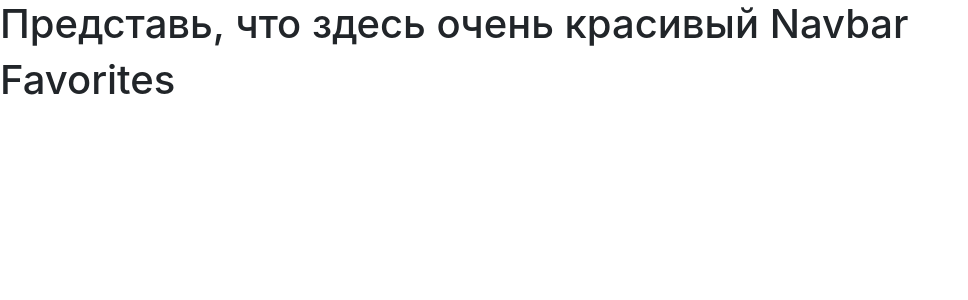
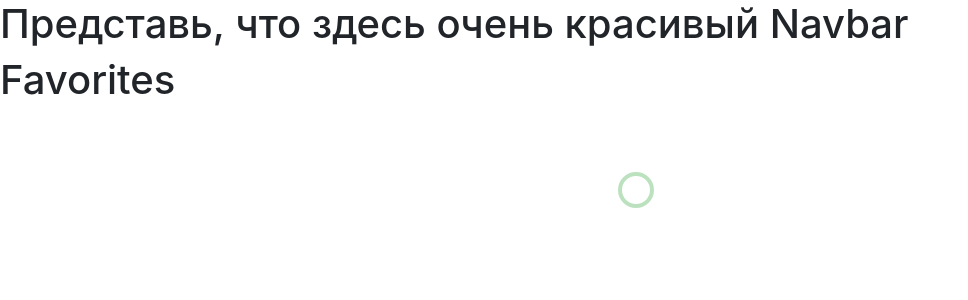
Before and after one commit to GrayWolf83/team, a React (Create React App) app: page /favorites in a window 1280 px wide. Shown: the top 300 px of the page, without its empty margins (0-968 px from the left). Built offline with nearby package versions, Linux system fonts and the light colour scheme.

Commit message:
finished work

```diff
--- a/package.json
+++ b/package.json
@@ -11,6 +11,7 @@
         "react-dom": "^17.0.2",
         "react-router-dom": "^5.3.0",
         "react-scripts": "5.0.0",
+        "styled-components": "^5.3.3",
         "web-vitals": "^2.1.4"
     },
     "scripts": {
--- a/src/app/App.jsx
+++ b/src/app/App.jsx
@@ -1,5 +1,6 @@
 import React from 'react'
 import { Route, Switch } from 'react-router-dom'
+import Loader from './components/ui/Loader'
 import Navbar from './components/ui/Navbar'
 import DeveloperPage from './pages/DeveloperPage'
 import FavoritesPage from './pages/FavoritesPage'
@@ -16,6 +17,8 @@ function App() {
                 <Route exact path={'/'} component={HomePage} />
                 <Route path={'/:developerId?'} component={DeveloperPage} />
             </Switch>
+
+            <Loader />
         </>
     )
 }
--- /dev/null
+++ b/src/app/components/ui/Loader.jsx
@@ -0,0 +1,49 @@
+import React from 'react'
+import styled, { keyframes } from 'styled-components'
+
+const ripple = keyframes`
+from {
+  top: 28px;
+  left: 28px;
+  width: 0;
+  height: 0;
+  opacity: 1;
+}
+to {
+  top: -1px;
+  left: -1px;
+  width: 58px;
+  height: 58px;
+  opacity: 0;
+}`
+
+const LoaderWrap = styled.div`
+    display: flex;
+    justify-content: center;
+    padding-top: 50px;
+`
+const RippleDiv = styled.div`
+    display: inline-block;
+    position: relative;
+    width: 64px;
+    height: 64px;
+`
+const Div1 = styled.div`
+    position: absolute;
+    opacity: 1;
+    border: 4px solid #4caf50;
+    border-radius: 50%;
+    animation: ${ripple} 1s cubic-bezier(0, 0.2, 0.8, 1) infinite;
+`
+
+const Loader = () => {
+    return (
+        <LoaderWrap>
+            <RippleDiv>
+                <Div1></Div1>
+            </RippleDiv>
+        </LoaderWrap>
+    )
+}
+
+export default Loader
```
Also changed, not shown: 1 other file (tests, documents, lock files or other folders).
